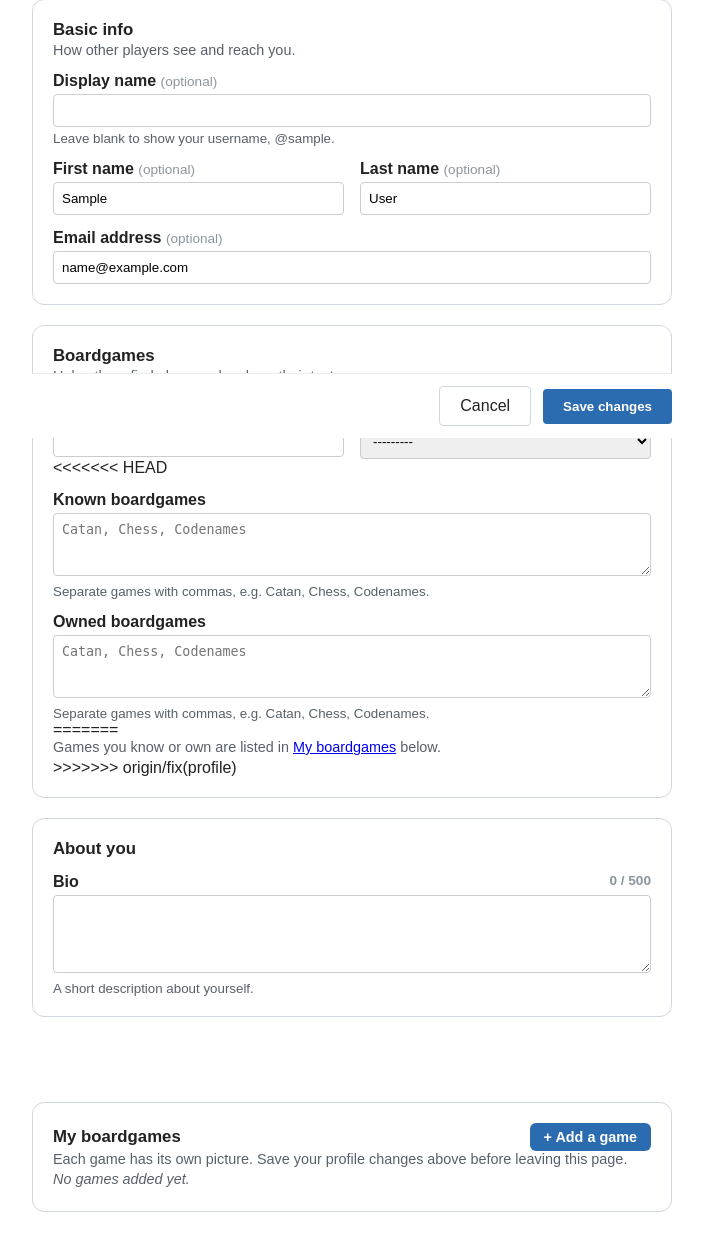
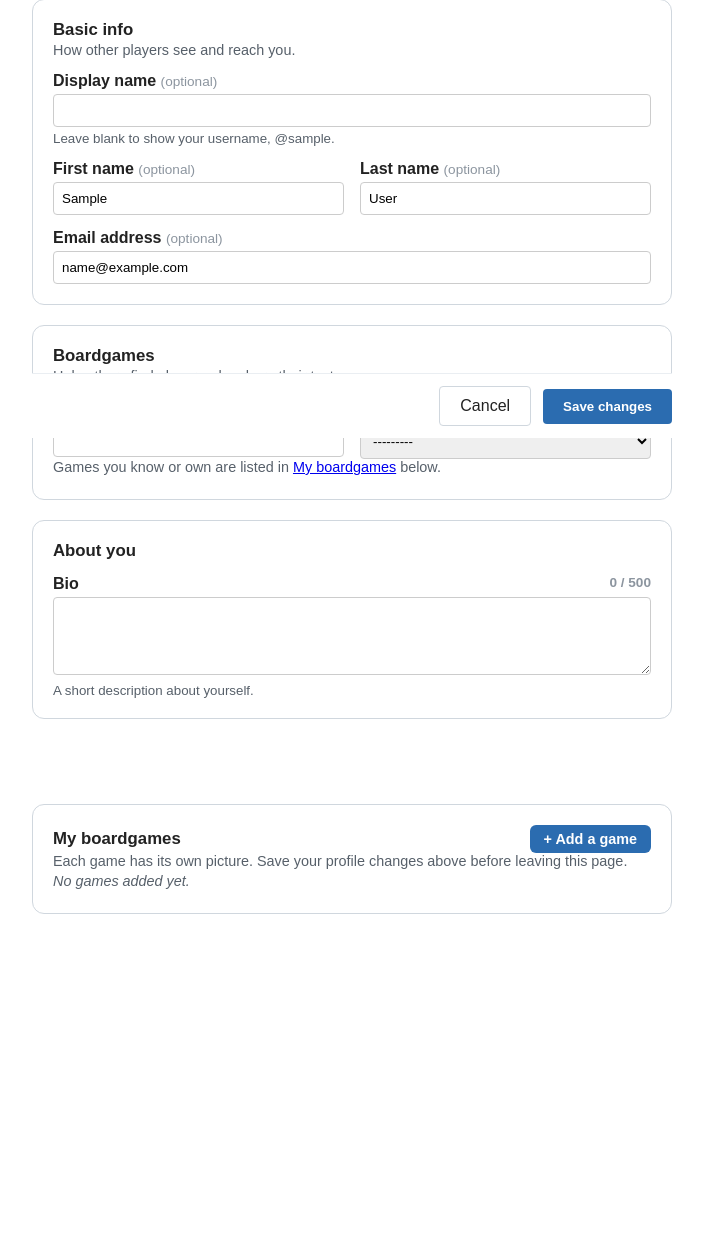
Before and after one commit to 6710615169/BoardWipe, a Django app: page /profile/edit/ in a window 1280 px wide. Shown: the part 362-1598 px from the top of the page, without its empty margins (288-991 px from the left). After the commit the page ends 1276 px from the top, so only its background shows below. Run offline with Django 5.2, Linux system fonts and the light colour scheme; the visitor is signed in with stand-in values (Sample User, id 1); parts of the project's set-up code (start-up, migrations or seed data) failed here and were passed over.

Commit message:
fix: resolve leftover merge conflict in profile_editing.html

```diff
--- a/src/accounts/forms.py
+++ b/src/accounts/forms.py
@@ -48,13 +48,11 @@ class ProfileForm(forms.ModelForm):
             'email',
             'favorite_boardgame',
             'favorite_genre',
-            'known_boardgames',
             'owned_boardgames',
             'bio',
             'profile_picture',
         ]
         widgets = {
-            'known_boardgames': forms.Textarea(attrs={'rows': 3, 'placeholder': 'Catan, Chess, Codenames'}),
             'owned_boardgames': forms.Textarea(attrs={'rows': 3, 'placeholder': 'Catan, Chess, Codenames'}),
             'bio': forms.Textarea(attrs={'rows': 4}),
         }
--- a/src/accounts/templates/accounts/profile_editing.html
+++ b/src/accounts/templates/accounts/profile_editing.html
@@ -149,28 +149,11 @@
             {% endwith %}
         </div>
 
-<<<<<<< HEAD
-        {% with field=form.known_boardgames %}
-        <div class="field{% if field.errors %} has-error{% endif %}">
-            <label for="{{ field.id_for_label }}">{{ field.label }}</label>
-            {{ field }}
-            <small>Separate games with commas, e.g. Catan, Chess, Codenames.</small>
-            {% if field.errors %}{{ field.errors }}{% endif %}
-        </div>
-        {% endwith %}
-                {% with field=form.owned_boardgames %}
-        <div class="field{% if field.errors %} has-error{% endif %}">
-            <label for="{{ field.id_for_label }}">{{ field.label }}</label>
-            {{ field }}
-            <small>Separate games with commas, e.g. Catan, Chess, Codenames.</small>
-            {% if field.errors %}{{ field.errors }}{% endif %}
-        </div>
-        {% endwith %}
-=======
+
         <p class="section-hint field">
             Games you know or own are listed in <a href="#boardgames">My boardgames</a> below.
         </p>
->>>>>>> origin/fix(profile)
+
     </section>
 
     {# ---------- About ---------- #}
--- a/src/config/settings.py
+++ b/src/config/settings.py
@@ -9,7 +9,7 @@ https://docs.djangoproject.com/en/5.2/topics/settings/
 For the full list of settings and their values, see
 https://docs.djangoproject.com/en/5.2/ref/settings/
 """
-
+from django.urls import reverse_lazy
 from pathlib import Path
 
 # Build paths inside the project like this: BASE_DIR / 'subdir'.
@@ -44,7 +44,7 @@ AUTH_USER_MODEL = 'accounts.User'
 
 # Where @login_required sends anonymous users. Given as a URL name so it keeps
 # working if the accounts URLs are mounted under a different prefix.
-LOGIN_URL = 'accounts:login'
+LOGIN_URL = '/login/'
 LOGIN_REDIRECT_URL = 'accounts:profile'
 
 MIDDLEWARE = [
```
Also changed, not shown: src/accounts/migrations/0004_profileboardgame.py, src/accounts/migrations/0006_user_owned_boardgames.py.
